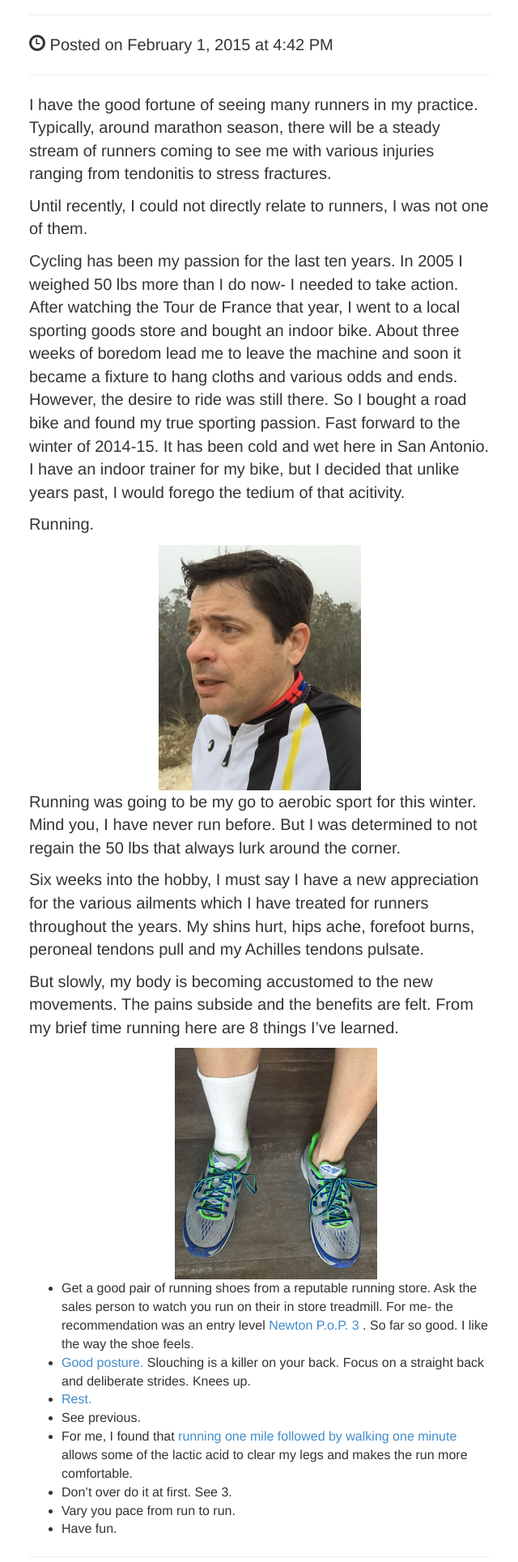
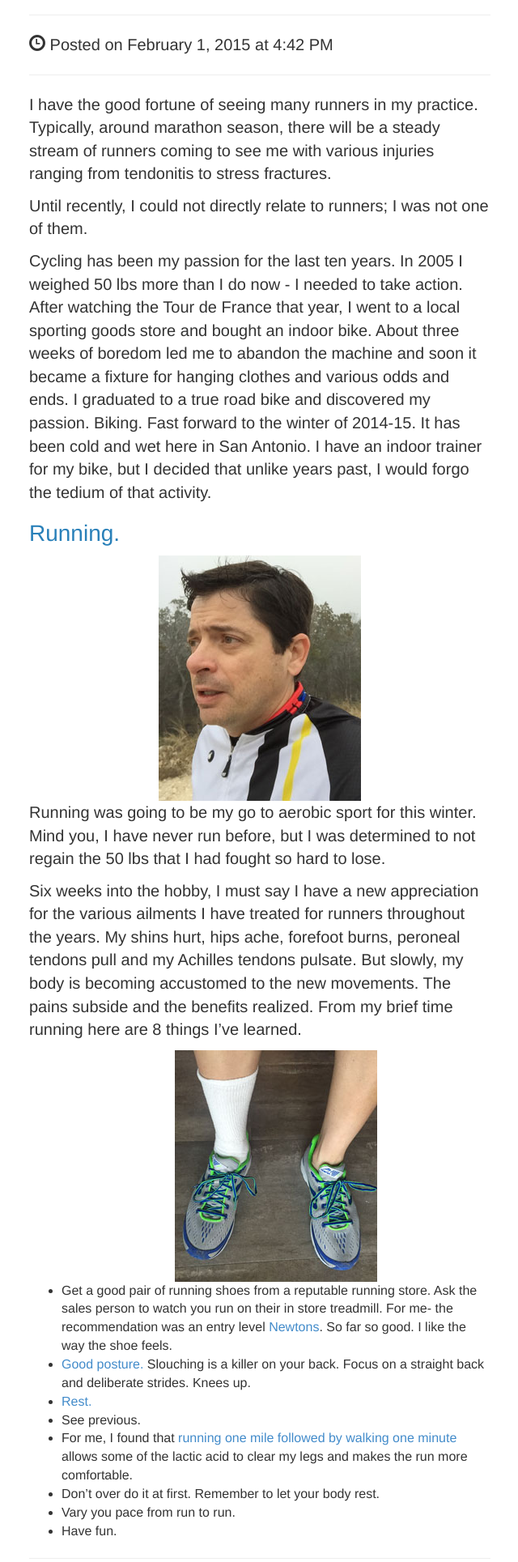
Before and after one commit to MoTheMighty/podlink, a PHP site: page /blog/blog.php in a window 1280 px wide. Shown: the part 377-2306 px from the top of the page at 81% size, without its empty margins (319-959 px from the left). Run offline with PHP 8.4, Linux system fonts and the light colour scheme; some libraries are stand-ins or nearby versions.

Commit message:
blog corrections

```diff
--- a/blog/blog.php
+++ b/blog/blog.php
@@ -39,25 +39,25 @@
       <hr>
 
 
-          <p>I have the good fortune of seeing many runners in my practice.  Typically, around marathon season, there will be a  steady stream of runners coming to see me with various injuries ranging from tendonitis to stress fractures.</p>  <p>Until recently, I could not directly relate to runners, I was not one of them.</p>
-            <p>Cycling has been my passion for the last ten years.  In 2005 I weighed 50 lbs more than I do now- I needed to take action.  After watching the Tour de France that year, I went to a local sporting goods store and bought an indoor bike.
-            About three weeks of boredom lead me to leave the machine and soon it became a fixture to hang cloths and various odds and ends.  However, the desire to ride was still there.  So I bought a road bike and found my true sporting passion.
-            Fast forward to the winter of 2014-15.  It has been cold and wet here in San Antonio.   I have an indoor trainer for my bike, but I decided that unlike years past, I would forego the tedium of that acitivity.</p>
-            <p>Running.</p>
+          <p>I have the good fortune of seeing many runners in my practice.  Typically, around marathon season, there will be a  steady stream of runners coming to see me with various injuries ranging from tendonitis to stress fractures.</p>  <p>Until recently, I could not directly relate to runners; I was not one of them.</p>
+            <p>Cycling has been my passion for the last ten years.  In 2005 I weighed 50 lbs more than I do now - I needed to take action.  After watching the Tour de France that year, I went to a local sporting goods store and bought an indoor bike.
+            About three weeks of boredom led me to abandon the machine and soon it became a fixture for hanging clothes and various odds and ends.  I graduated to a true road bike and discovered my passion. Biking.
+            Fast forward to the winter of 2014-15.  It has been cold and wet here in San Antonio.   I have an indoor trainer for my bike, but I decided that unlike years past, I would forgo the tedium of that activity.</p>
+            <h3>Running.</h3>
             <img src="../../../blog/images/perezjog.jpg" class="img-responsive center" alt="Dr. Richard Perez">
-            <p>Running was going to be my go to aerobic sport for this winter.  Mind you, I have never run before.  But I was determined to not regain the 50 lbs that always lurk around the corner.</p>
-            <p>Six weeks into the hobby, I must say I have a new appreciation for the various ailments which I have treated for runners throughout the years.  My shins hurt, hips ache, forefoot burns, peroneal tendons pull and my Achilles tendons pulsate.</p>
-            <p>But slowly, my body is becoming accustomed to the new movements.  The pains subside and the benefits are felt.
+            <p>Running was going to be my go to aerobic sport for this winter.  Mind you, I have never run before, but I was determined to not regain the 50 lbs that I had fought so hard to lose.</p>
+            <p>Six weeks into the hobby, I must say I have a new appreciation for the various ailments I have treated for runners throughout the years.  My shins hurt, hips ache, forefoot burns, peroneal tendons pull and my Achilles tendons pulsate.
+            But slowly, my body is becoming accustomed to the new movements.  The pains subside and the benefits realized.
             From my brief time running here are 8 things I’ve learned.</p>
             <ul>
             <img src="../../../blog/images/perezshoes.jpg" class="img-responsive center" alt="newton running shoes">
-              <li>Get a good pair of running shoes from a reputable running store.  Ask the sales person to watch you run on their in store treadmill.  For me- the recommendation was an entry level <a href="http://www.newtonrunning.com/mens-aha-gateway-trainer">Newton   P.o.P. 3 </a>.  So far so good.  I like the way the shoe feels.</li>
+              <li>Get a good pair of running shoes from a reputable running store.  Ask the sales person to watch you run on their in store treadmill.  For me- the recommendation was an entry level <a href="http://www.newtonrunning.com/mens-aha-gateway-trainer">Newtons</a>.  So far so good.  I like the way the shoe feels.</li>
               <li><a href="http://www.nyrr.org/youth-and-schools/running-start/coaching-videos/high-school/form/form-101-running-posture">Good posture.</a>  Slouching is a killer on your back.  Focus on a straight back and deliberate strides.  Knees up.  </li>
 
               <li><a href="http://www.active.com/running/articles/the-importance-of-rest-for-runners">Rest.</a></li>
               <li>See previous.</li>
               <li>For me, I found that <a href="http://www.jeffgalloway.com/training/run-walk/">running one mile followed by walking one minute</a> allows some of the lactic acid to clear my legs and makes the run more comfortable.</li>
-              <li>Don’t over do it at first.  See 3.</li>
+              <li>Don’t over do it at first.  Remember to let your body rest.</li>
               <li>Vary you pace from run to run.</li>
               <li>Have fun.</li>
             </ul>
```
Also changed, not shown: components/social_perez.php (+7 -3 lines).
